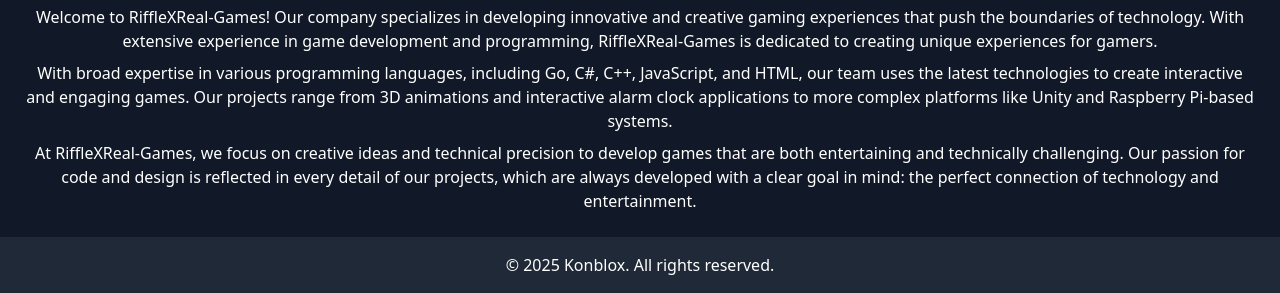
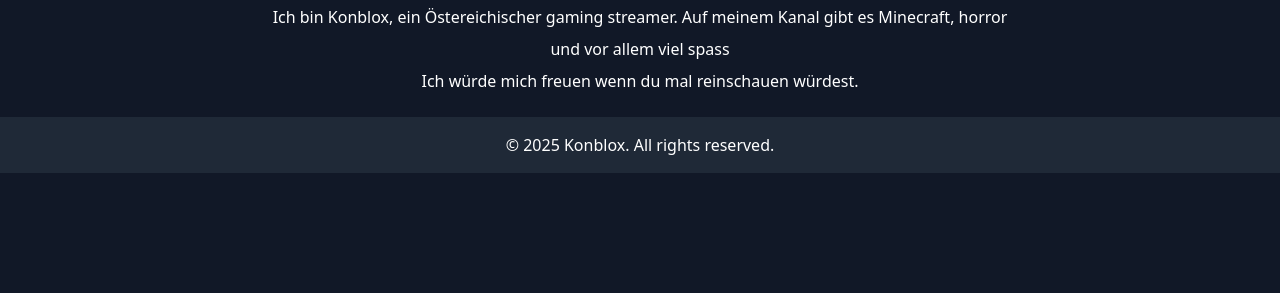
Before and after one commit to RiffleXReal-Games/Konblox-site, a plain HTML site: page index.html in a window 1280 px wide. Shown: the part 888-1181 px from the top of the page. After the commit the page ends 1061 px from the top, so only its background shows below. Drawn offline with nearby package versions, Linux system fonts and the light colour scheme.

Commit message:
Update index.html

```diff
--- a/index.html
+++ b/index.html
@@ -45,9 +45,9 @@
     <section id="about" class="p-6 flex flex-col items-center text-center">
         <h2 class="text-2xl font-semibold">Über mich:</h2>
         <img src="IMG_7530.jpeg" alt="Profile Picture" class="h-32 w-32 rounded-full mt-4">
-        <p class="mt-2">Welcome to RiffleXReal-Games! Our company specializes in developing innovative and creative gaming experiences that push the boundaries of technology. With extensive experience in game development and programming, RiffleXReal-Games is dedicated to creating unique experiences for gamers.</p>
-        <p class="mt-2">With broad expertise in various programming languages, including Go, C#, C++, JavaScript, and HTML, our team uses the latest technologies to create interactive and engaging games. Our projects range from 3D animations and interactive alarm clock applications to more complex platforms like Unity and Raspberry Pi-based systems.</p>
-        <p class="mt-2">At RiffleXReal-Games, we focus on creative ideas and technical precision to develop games that are both entertaining and technically challenging. Our passion for code and design is reflected in every detail of our projects, which are always developed with a clear goal in mind: the perfect connection of technology and entertainment.</p>
+        <p class="mt-2">Ich bin Konblox, ein Östereichischer gaming streamer. Auf meinem Kanal gibt es Minecraft, horror</p>
+        <p class="mt-2">und vor allem viel spass</p>
+        <p class="mt-2">Ich würde mich freuen wenn du mal reinschauen würdest.</p>
     </section>
 
     <footer class="p-4 bg-gray-800 text-center">
```
